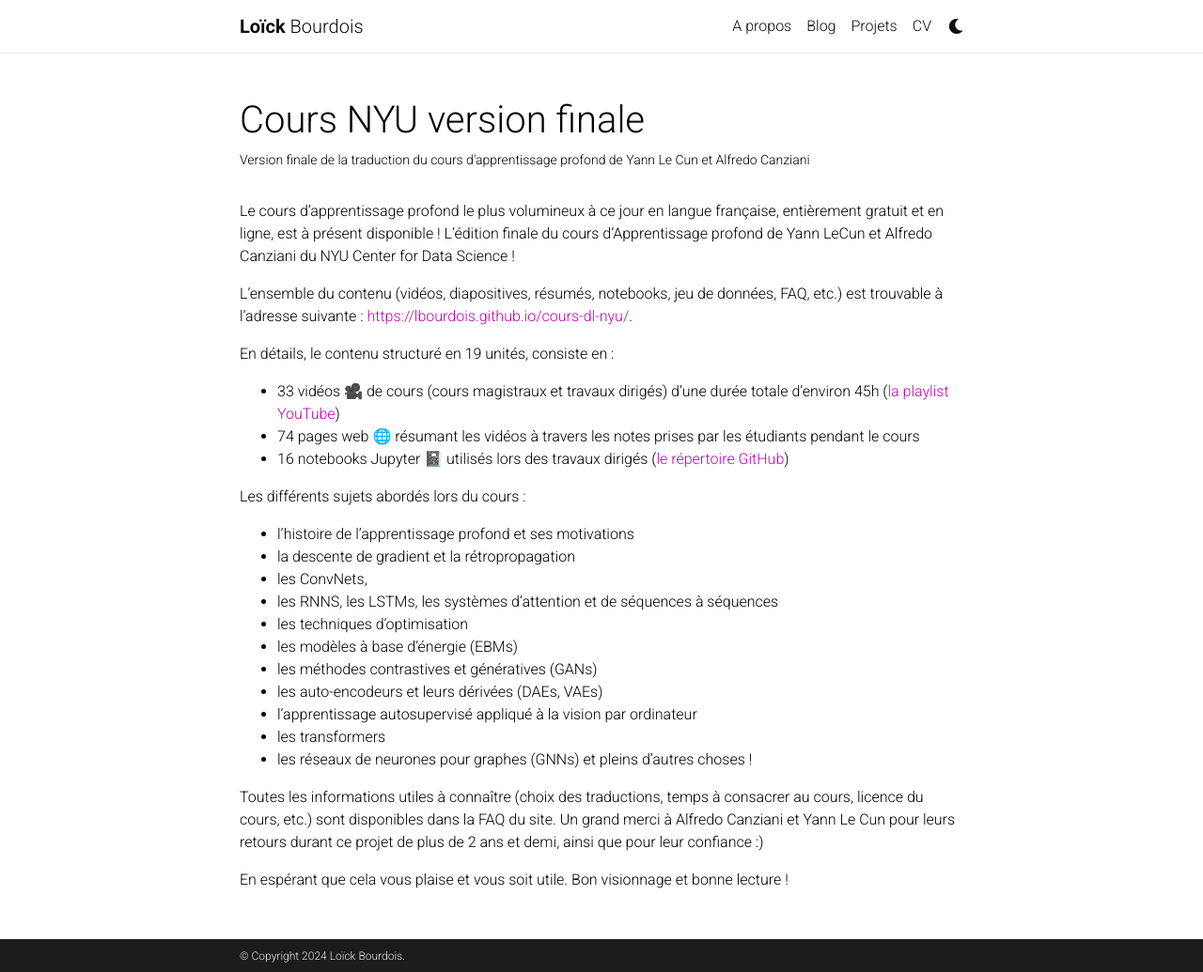
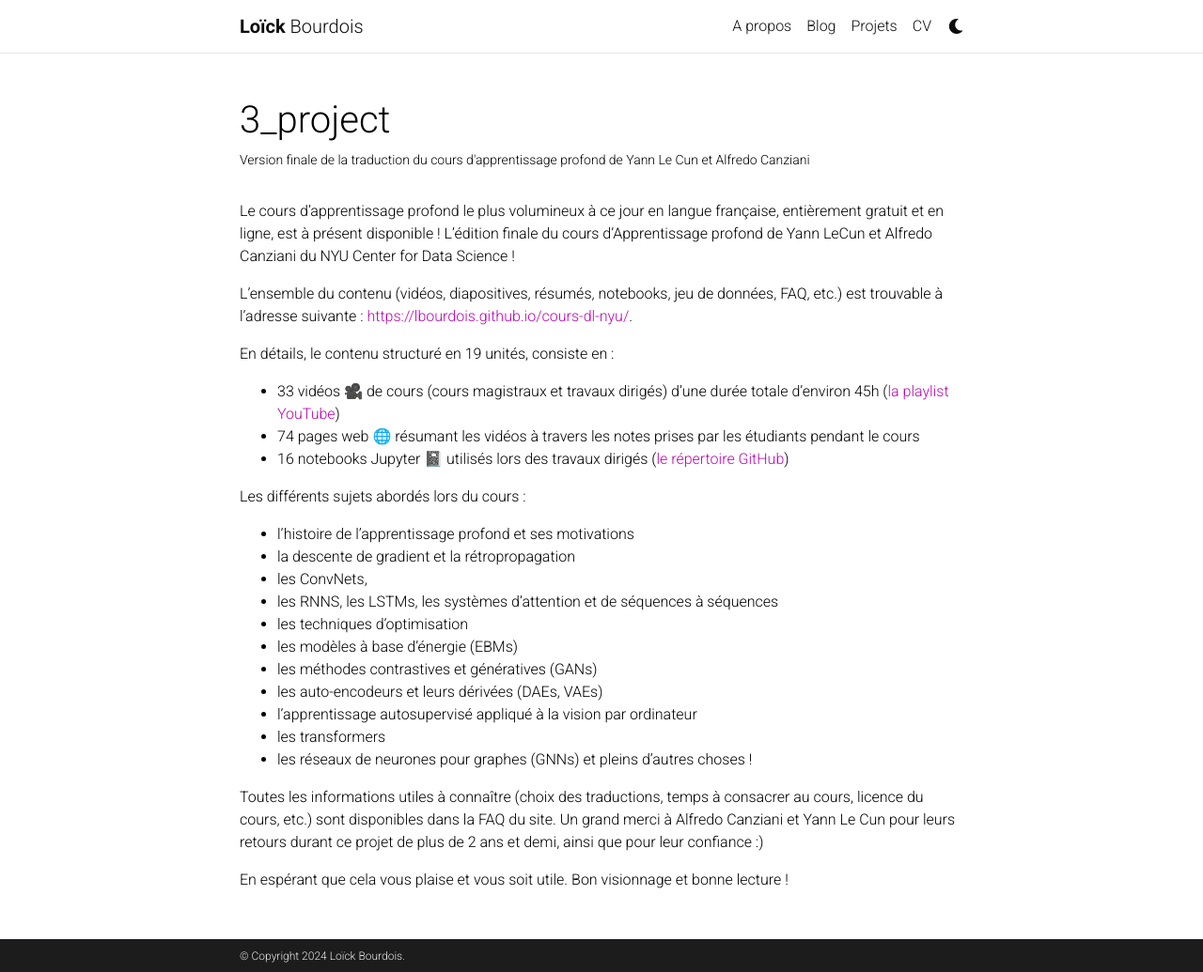
Before and after one commit to lbourdois/lbourdois.github.io, a Jekyll site: the page built from _projects/3_project.md, in a window 1280 px wide and 1035 px high. Shown: the whole window at 94% size. Built offline with Jekyll 4.4.1, drawn with Linux system fonts in a browser that asks for light colours; comment, search, counter and statistics services are not loaded; a style sheet for code colours, icons or effects is not loaded.

Commit message:
Update 3_project.md

```diff
--- a/_projects/3_project.md
+++ b/_projects/3_project.md
@@ -1,6 +1,6 @@
 ---
 layout: page
-title: Cours NYU version finale
+title:
 description: Version finale de la traduction du cours d'apprentissage profond de Yann Le Cun et Alfredo Canziani
 img: assets/img/NYU Deep Learning.png
 importance: 1
```
